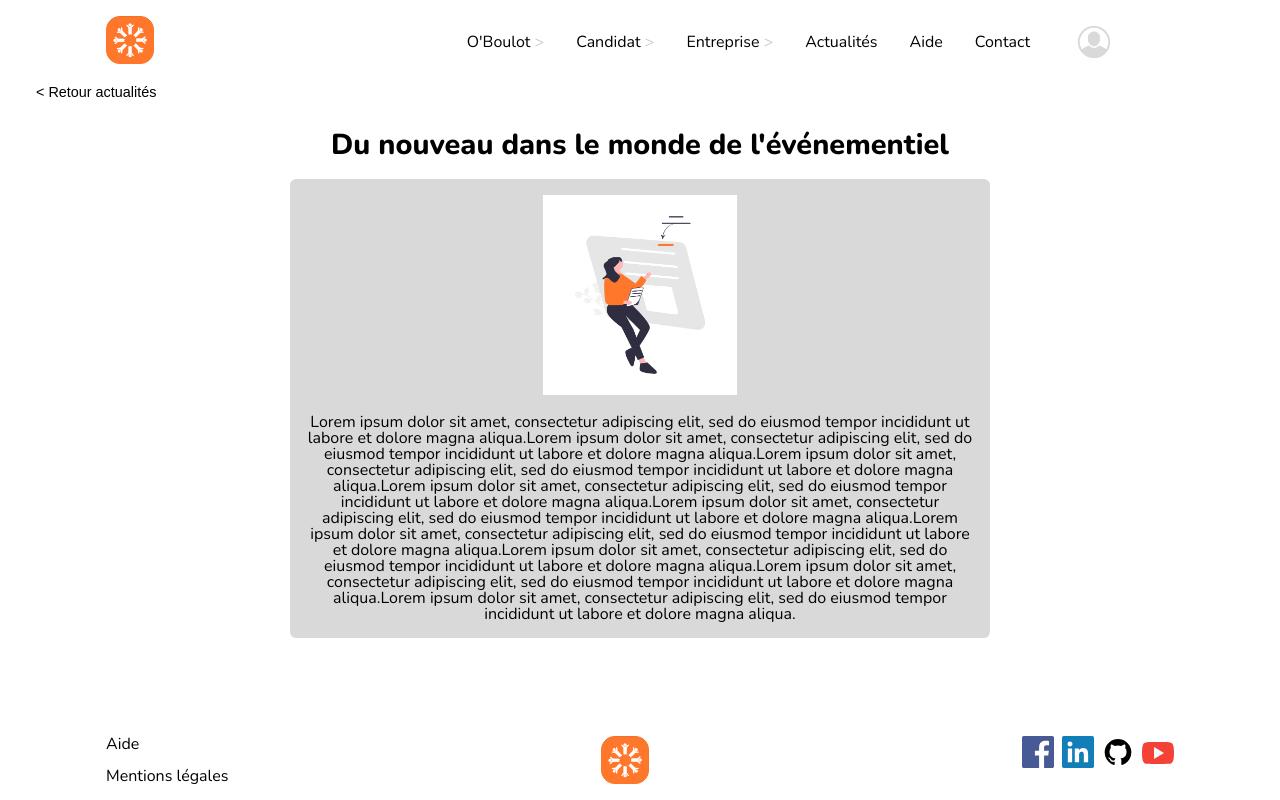
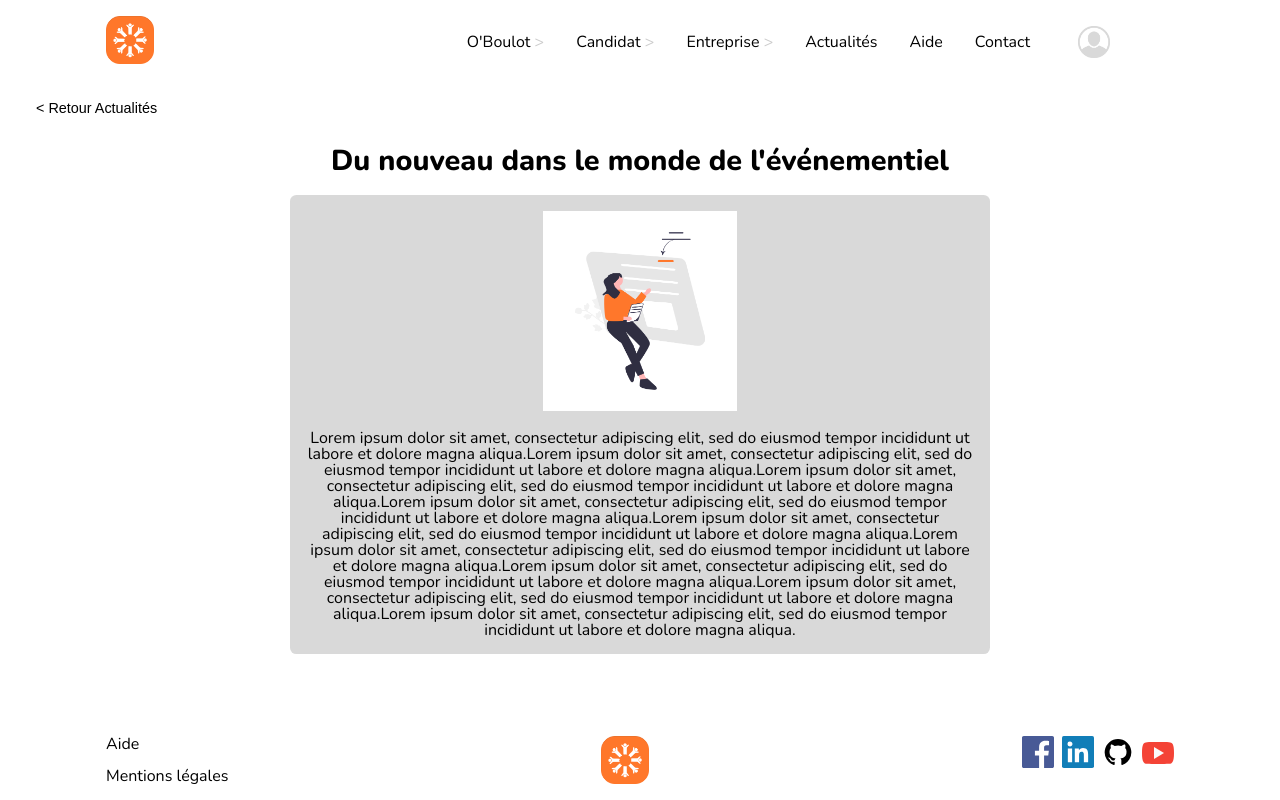
Before and after one commit to lekdup/projet-o-boulot, a React (Create React App) app in the folder front/: page / in a window 1280 px wide. Built offline with nearby package versions, Linux system fonts and the light colour scheme.

Commit message:
Article OK

```diff
--- a/front/src/components/Article/Article.js
+++ b/front/src/components/Article/Article.js
@@ -4,10 +4,10 @@ import article from '../../assets/article.png'
 function Article(){
     return(
         <div className='article'>
-            <button className='article-button'> {'<'} Retour actualités </button>
+            <button className='article-button'> {'<'} Retour Actualités </button>
             <h1 className='article-title'> Du nouveau dans le monde de l'événementiel </h1>
             <div className='article-content'>
-                <img src={article} className='article-content-image' />
+                <img src={article} className='article-content-image' alt=''/>
                 <p className='article-content-text'> Lorem ipsum dolor sit amet, consectetur adipiscing elit, sed do eiusmod tempor incididunt ut labore et dolore magna aliqua.Lorem ipsum dolor sit amet, consectetur adipiscing elit, sed do eiusmod tempor incididunt ut labore et dolore magna aliqua.Lorem ipsum dolor sit amet, consectetur adipiscing elit, sed do eiusmod tempor incididunt ut labore et dolore magna aliqua.Lorem ipsum dolor sit amet, consectetur adipiscing elit, sed do eiusmod tempor incididunt ut labore et dolore magna aliqua.Lorem ipsum dolor sit amet, consectetur adipiscing elit, sed do eiusmod tempor incididunt ut labore et dolore magna aliqua.Lorem ipsum dolor sit amet, consectetur adipiscing elit, sed do eiusmod tempor incididunt ut labore et dolore magna aliqua.Lorem ipsum dolor sit amet, consectetur adipiscing elit, sed do eiusmod tempor incididunt ut labore et dolore magna aliqua.Lorem ipsum dolor sit amet, consectetur adipiscing elit, sed do eiusmod tempor incididunt ut labore et dolore magna aliqua.Lorem ipsum dolor sit amet, consectetur adipiscing elit, sed do eiusmod tempor incididunt ut labore et dolore magna aliqua. </p>
             </div>
         </div>
--- a/front/src/components/Article/Article.scss
+++ b/front/src/components/Article/Article.scss
@@ -2,6 +2,7 @@
 
 .article{
     text-align: center;
+    margin: 1rem;
         &-button{
             left:30px;
             position: absolute;
```
